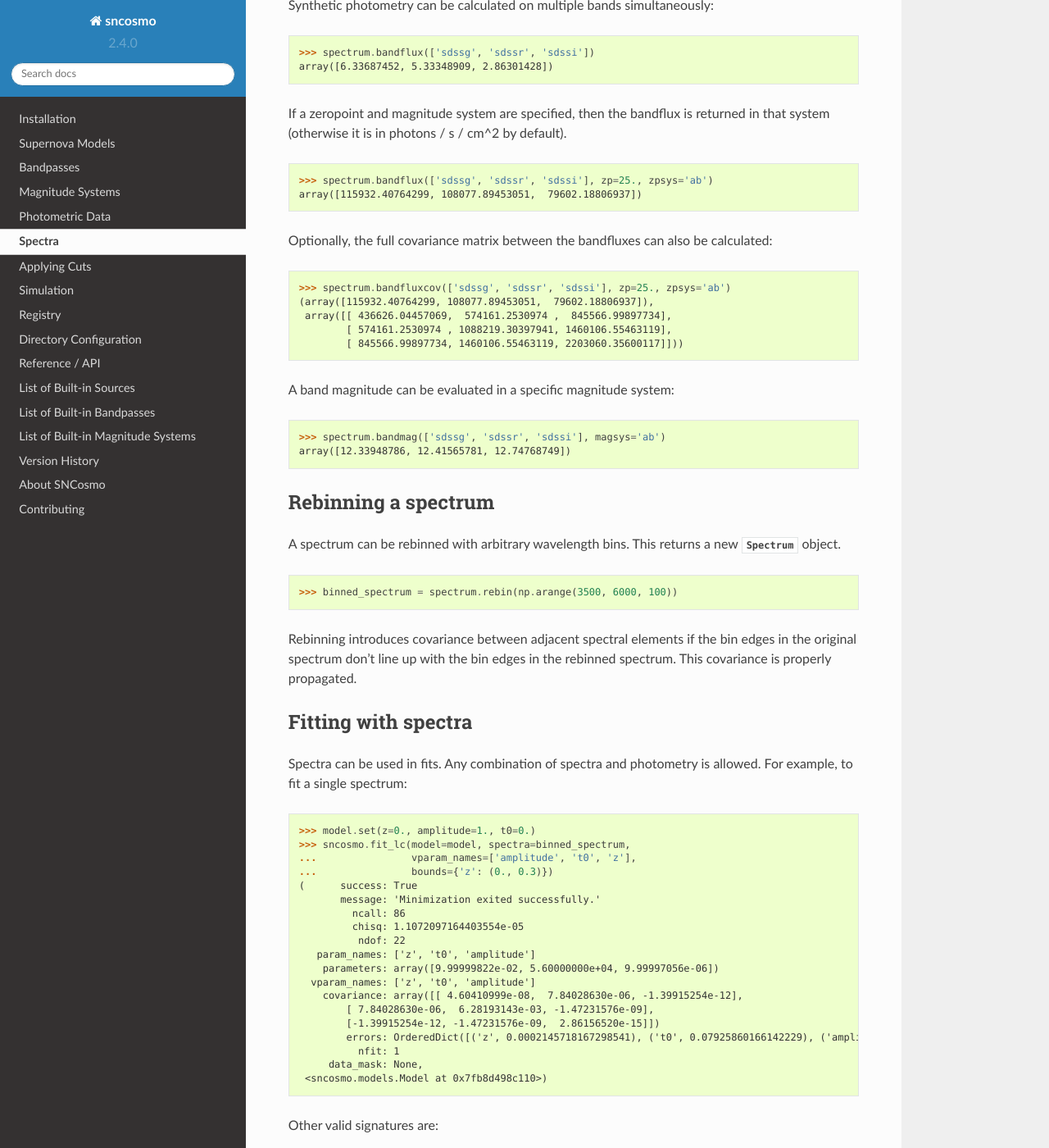
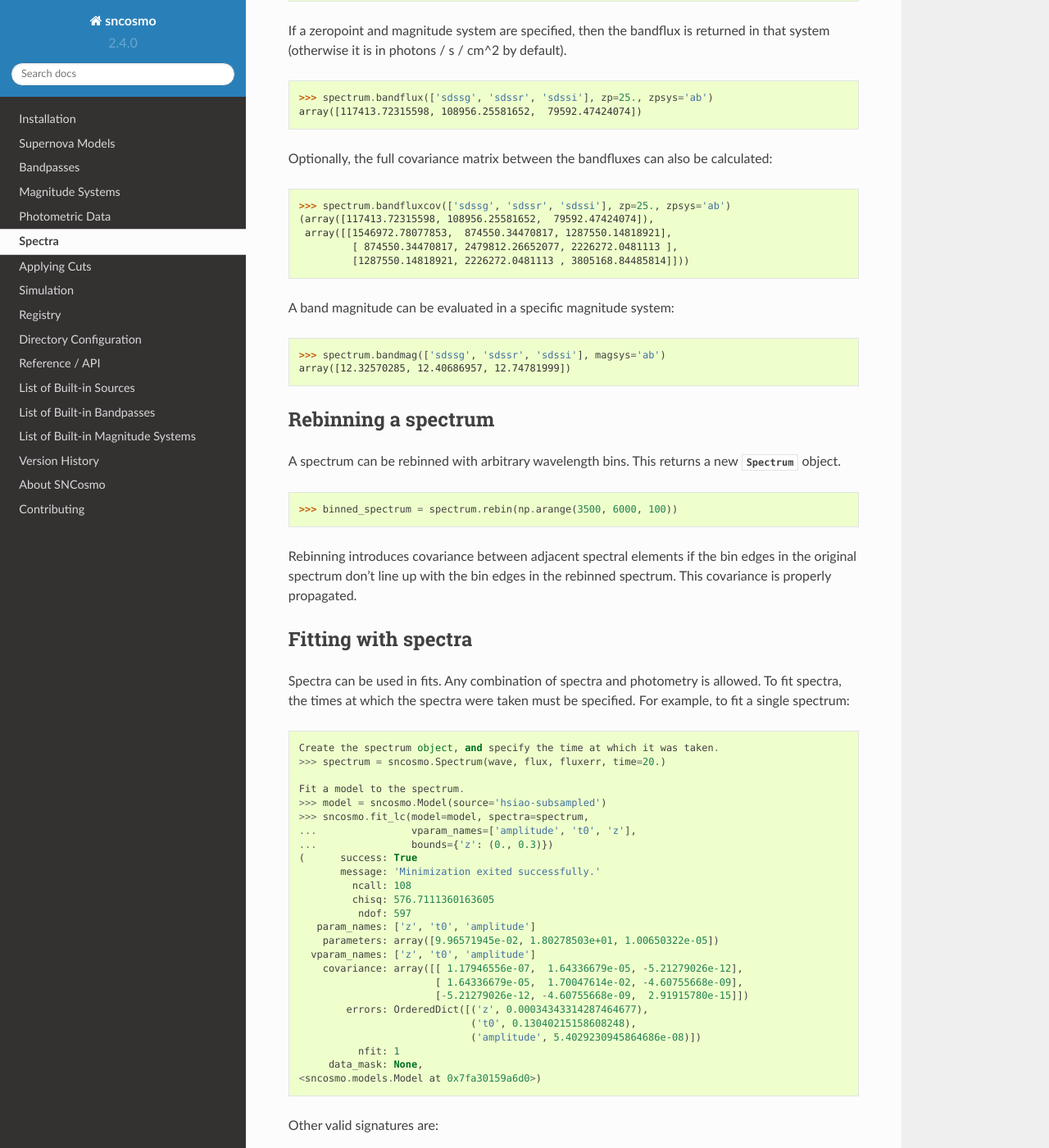
Before and after one commit to sncosmo/sncosmo, a Sphinx documentation site: the page built from docs/spectrum.rst, in a window 1280 px wide and 1400 px high, scrolled down 1080 px. Shown: the whole window at 82% size. Built offline with Sphinx 7.4.7 and the Read the Docs theme 2.0.0, drawn with Linux system fonts in a browser that asks for light colours; pages that are not in the unit, such as notebooks, are missing from menus; some of the changed text lies outside the part shown.

Commit message:
Clean up the Spectrum docs page

```diff
--- a/docs/spectrum.rst
+++ b/docs/spectrum.rst
@@ -2,21 +2,17 @@
 Spectra
 *******
 
-Spectroscopic observations are supported in `sncosmo` with the `~sncosmo.Spectrum`
-class. A spectrum object can be created from a list of wavelengths and flux values:
+Spectroscopic observations are supported in `sncosmo` with the
+`~sncosmo.Spectrum` class. A spectrum object can be created from a list of
+wavelengths and flux values:
 
 .. code:: python
 
-    >>> wave = np.arange(3000, 9000)
-    >>> model = sncosmo.Model(source='hsiao-subsampled')
-    >>> model.set(z=0.1, amplitude=1e-5, t0=56000.)
-    >>> sample_time = model['t0'] + 2.
-    >>> flux = model.flux(time=sample_time, wave=wave)
+    >>> wave, flux, fluxerr = sncosmo.load_example_spectrum_data()
+    >>> spectrum = sncosmo.Spectrum(wave, flux)
 
-    >>> spectrum = sncosmo.Spectrum(wave, flux, time=sample_time)
-
-By default, the wavelengths are assumed to be in angstroms and the flux values as a
-spectral flux density (erg / s / cm^2 / A).
+By default, the wavelengths are assumed to be in angstroms and the flux
+values as a spectral flux density (erg / s / cm^2 / A).
 
 Uncertainties
 -------------
@@ -26,15 +22,14 @@
 
 .. code:: python
 
-    >>> fluxerr = 0.1 * flux
-    >>> spectrum = sncosmo.Spectrum(wave, flux, fluxerr, time=sample_time)
+    >>> spectrum = sncosmo.Spectrum(wave, flux, fluxerr)
 
 or a full covariance matrix:
 
 .. code:: python
 
     >>> fluxcov = np.diag(fluxerr**2) + 1e-5 * np.max(flux)**2
-    >>> spectrum = sncosmo.Spectrum(wave, flux, fluxcov=fluxcov, time=sample_time)
+    >>> spectrum = sncosmo.Spectrum(wave, flux, fluxcov=fluxcov)
 
 All operations will take these uncertanties into account.
 
@@ -47,39 +42,40 @@
 .. code:: python
 
     >>> spectrum.bandflux('sdssg')
-    6.336874516839506
+    6.417843339246818
 
 Synthetic photometry can be calculated on multiple bands simultaneously:
 
 .. code:: python
 
     >>> spectrum.bandflux(['sdssg', 'sdssr', 'sdssi'])
-    array([6.33687452, 5.33348909, 2.86301428])
+    array([6.41784334, 5.37683496, 2.8626649 ])
 
-If a zeropoint and magnitude system are specified, then the bandflux is returned in that
-system (otherwise it is in photons / s / cm^2 by default).
+If a zeropoint and magnitude system are specified, then the bandflux is
+returned in that system (otherwise it is in photons / s / cm^2 by default).
 
 .. code:: python
 
     >>> spectrum.bandflux(['sdssg', 'sdssr', 'sdssi'], zp=25., zpsys='ab')
-    array([115932.40764299, 108077.89453051,  79602.18806937])
+    array([117413.72315598, 108956.25581652,  79592.47424074])
 
-Optionally, the full covariance matrix between the bandfluxes can also be calculated:
+Optionally, the full covariance matrix between the bandfluxes can also be
+calculated:
 
 .. code:: python
 
     >>> spectrum.bandfluxcov(['sdssg', 'sdssr', 'sdssi'], zp=25., zpsys='ab')
-    (array([115932.40764299, 108077.89453051,  79602.18806937]),
-     array([[ 436626.04457069,  574161.2530974 ,  845566.99897734],
-            [ 574161.2530974 , 1088219.30397941, 1460106.55463119],
-            [ 845566.99897734, 1460106.55463119, 2203060.35600117]]))
+    (array([117413.72315598, 108956.25581652,  79592.47424074]),
+     array([[1546972.78077853,  874550.34470817, 1287550.14818921],
+             [ 874550.34470817, 2479812.26652077, 2226272.0481113 ],
+             [1287550.14818921, 2226272.0481113 , 3805168.84485814]]))
 
 A band magnitude can be evaluated in a specific magnitude system:
 
 .. code:: python
 
     >>> spectrum.bandmag(['sdssg', 'sdssr', 'sdssi'], magsys='ab')
-    array([12.33948786, 12.41565781, 12.74768749])
+    array([12.32570285, 12.40686957, 12.74781999])
 
 
 
@@ -93,38 +89,45 @@
 
     >>> binned_spectrum = spectrum.rebin(np.arange(3500, 6000, 100))
 
-Rebinning introduces covariance between adjacent spectral elements if the bin edges
-in the original spectrum don't line up with the bin edges in the rebinned spectrum. This
-covariance is properly propagated.
+Rebinning introduces covariance between adjacent spectral elements if the bin
+edges in the original spectrum don't line up with the bin edges in the
+rebinned spectrum. This covariance is properly propagated.
 
 
 Fitting with spectra
 --------------------
 
-Spectra can be used in fits. Any combination of spectra and photometry is allowed. For
-example, to fit a single spectrum:
+Spectra can be used in fits. Any combination of spectra and photometry is
+allowed. To fit spectra, the times at which the spectra were taken must be
+specified. For example, to fit a single spectrum:
 
 .. code:: python
 
-    >>> model.set(z=0., amplitude=1., t0=0.)
-    >>> sncosmo.fit_lc(model=model, spectra=binned_spectrum,
+    Create the spectrum object, and specify the time at which it was taken.
+    >>> spectrum = sncosmo.Spectrum(wave, flux, fluxerr, time=20.)
+
+    Fit a model to the spectrum.
+    >>> model = sncosmo.Model(source='hsiao-subsampled')
+    >>> sncosmo.fit_lc(model=model, spectra=spectrum,
     ...                vparam_names=['amplitude', 't0', 'z'],
     ...                bounds={'z': (0., 0.3)})
     (      success: True
            message: 'Minimization exited successfully.'
-             ncall: 86
-             chisq: 1.1072097164403554e-05
-              ndof: 22
+             ncall: 108
+             chisq: 576.7111360163605
+              ndof: 597
        param_names: ['z', 't0', 'amplitude']
-        parameters: array([9.99999822e-02, 5.60000000e+04, 9.99997056e-06])
+        parameters: array([9.96571945e-02, 1.80278503e+01, 1.00650322e-05])
       vparam_names: ['z', 't0', 'amplitude']
-        covariance: array([[ 4.60410999e-08,  7.84028630e-06, -1.39915254e-12],
-            [ 7.84028630e-06,  6.28193143e-03, -1.47231576e-09],
-            [-1.39915254e-12, -1.47231576e-09,  2.86156520e-15]])
-            errors: OrderedDict([('z', 0.0002145718167298541), ('t0', 0.07925860166142229), ('amplitude', 5.3493599593407034e-08)])
+        covariance: array([[ 1.17946556e-07,  1.64336679e-05, -5.21279026e-12],
+                           [ 1.64336679e-05,  1.70047614e-02, -4.60755668e-09],
+                           [-5.21279026e-12, -4.60755668e-09,  2.91915780e-15]])
+            errors: OrderedDict([('z', 0.00034343314287464677),
+                                 ('t0', 0.13040215158608248),
+                                 ('amplitude', 5.4029230945864686e-08)])
               nfit: 1
          data_mask: None,
-     <sncosmo.models.Model at 0x7fb8d498c110>)
+    <sncosmo.models.Model at 0x7fa30159a6d0>)
 
 Other valid signatures are:
 
```
